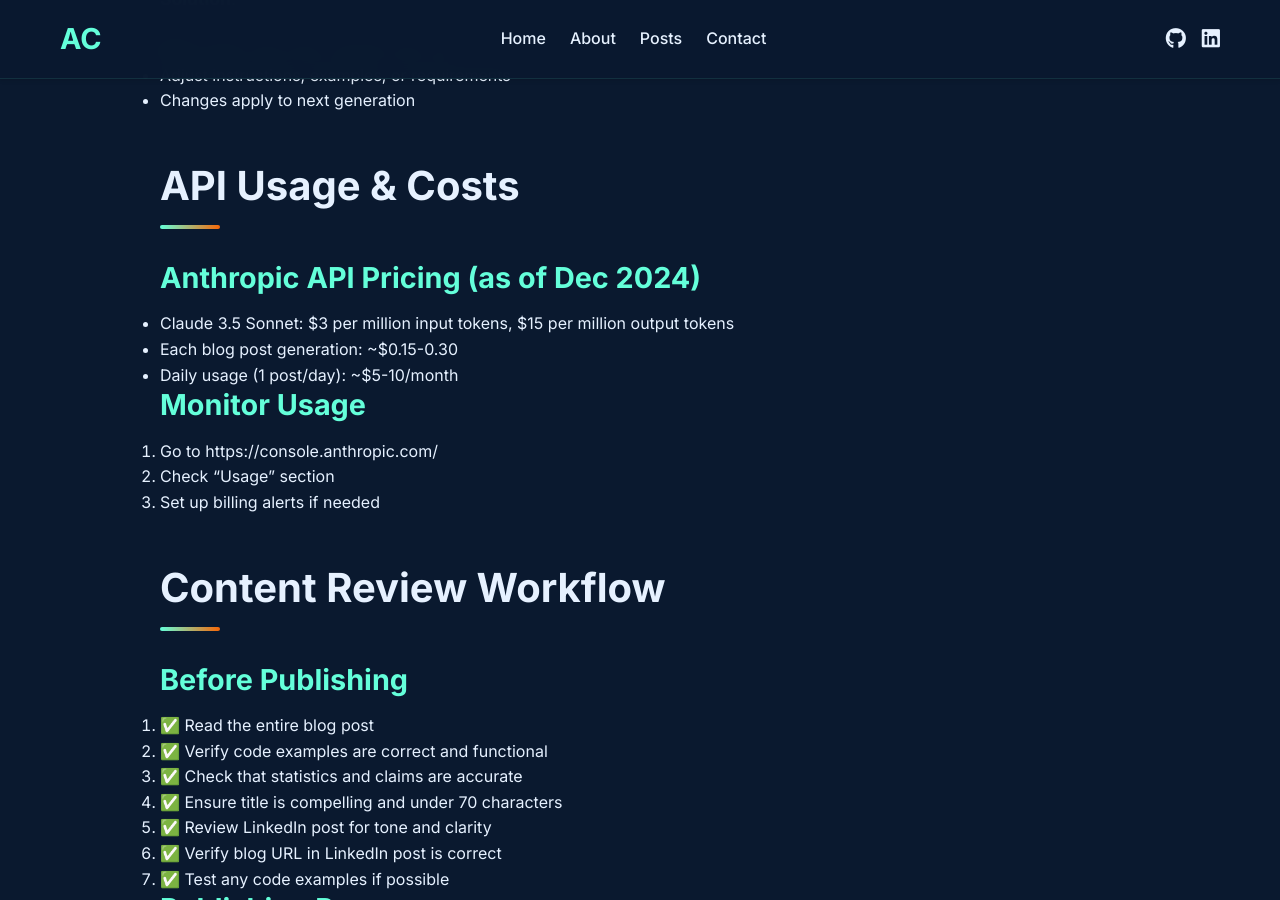
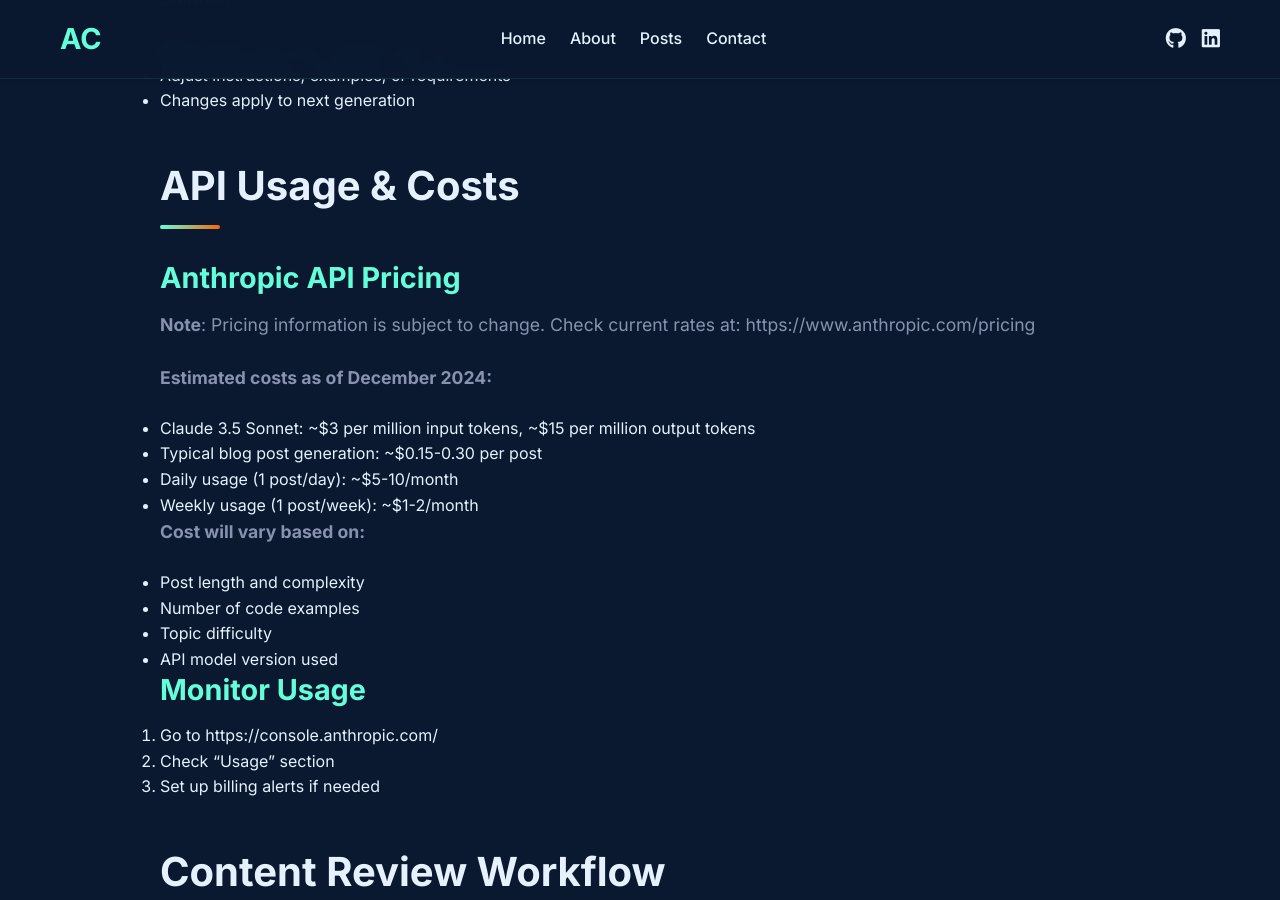
Before and after one commit to ciuc123/ciuc123.github.io, a Jekyll site: the page built from SETUP.md, in a window 1280 px wide and 900 px high, scrolled down 4015 px. Built offline with Jekyll 4.4.1, drawn with Linux system fonts in a browser that asks for light colours; our own code applies the rules of GitHub Pages for plain Markdown files.

```diff
--- a/SETUP.md
+++ b/SETUP.md
@@ -147,10 +147,21 @@ TOPIC="Your Topic" python .github/scripts/generate_content.py
 
 ## API Usage & Costs
 
-### Anthropic API Pricing (as of Dec 2024)
-- Claude 3.5 Sonnet: $3 per million input tokens, $15 per million output tokens
-- Each blog post generation: ~$0.15-0.30
+### Anthropic API Pricing
+
+**Note**: Pricing information is subject to change. Check current rates at: https://www.anthropic.com/pricing
+
+**Estimated costs as of December 2024:**
+- Claude 3.5 Sonnet: ~$3 per million input tokens, ~$15 per million output tokens
+- Typical blog post generation: ~$0.15-0.30 per post
 - Daily usage (1 post/day): ~$5-10/month
+- Weekly usage (1 post/week): ~$1-2/month
+
+**Cost will vary based on:**
+- Post length and complexity
+- Number of code examples
+- Topic difficulty
+- API model version used
 
 ### Monitor Usage
 1. Go to https://console.anthropic.com/
```
Also changed, not shown: .github/workflows/generate-daily-content.yml, 1 other file.
